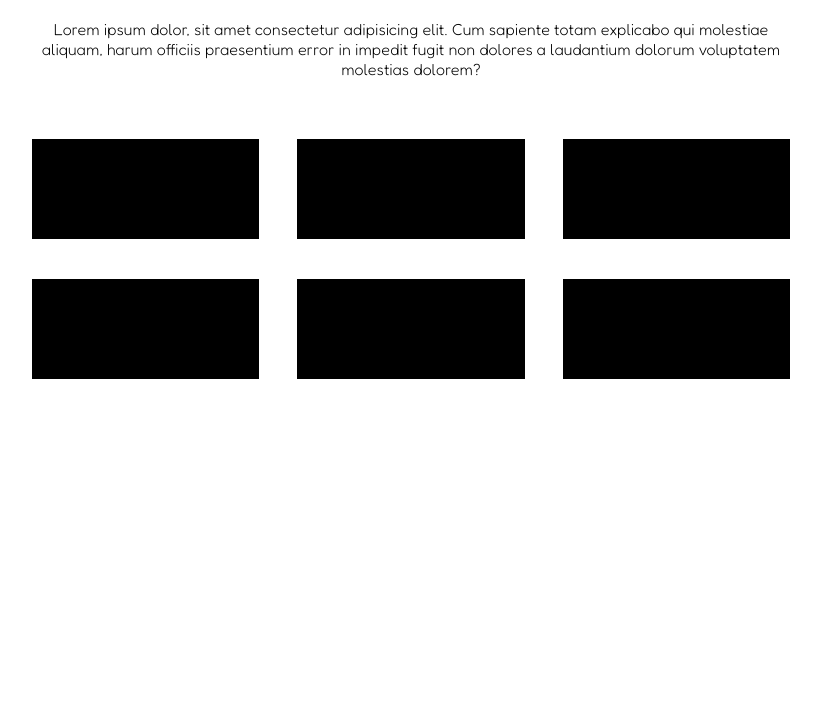
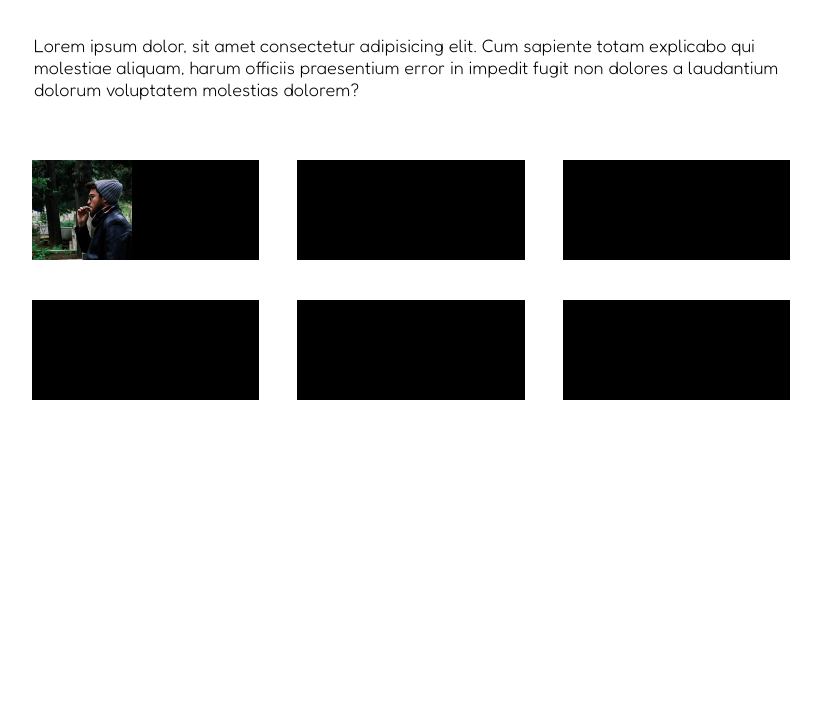
Before and after one commit to RedGuardiaN7/html-css-flex-cards, a plain HTML site: page index.html in a window 1280 px wide. Shown: the part 91-800 px from the top of the page, without its empty margins (229-1050 px from the left). Drawn offline with Linux system fonts and the light colour scheme.

Commit message:
Aggiunto primo flex secondario

```diff
--- a/index.html
+++ b/index.html
@@ -24,7 +24,20 @@
 
         <div class="main-flex-container">
 
-            <div class="flex-item"></div>
+            <div class="flex-item">
+                <div class="secondary-flex-container">
+                    <div>
+                        <img src="./img/male1.png" alt="Immagine di Marco">
+                    </div>
+                    <div class="secondary-flex-item">
+                        <h3 style="margin: 2px">MARCO BIANCHI</h3>
+                        <p>Designer</p>
+                        <p>marcobianchi@gmail.com</p>
+                    </div>
+
+
+                </div>
+            </div>
 
             <div class="flex-item"></div>
 
--- a/style.css
+++ b/style.css
@@ -11,6 +11,11 @@ main {
 h1 {
     color:deeppink;
     margin-bottom: 50px;
+    font-size: 40px;
+}
+
+p{
+    font-size: large;
 }
 
 .main-flex-container {
@@ -27,3 +32,24 @@ h1 {
     height: 100px;
     margin: 20px 0px;
 }
+
+.secondary-flex-container {
+    display: flex;
+    color: white;
+    flex-wrap: wrap;
+}
+
+img {
+    max-width: 100px;
+    object-fit: scale-down;
+    aspect-ratio: 1/1;
+}
+
+.secondary-flex-item {
+    margin: 10px;
+}
+
+.secondary-flex-item h3, p {
+    margin: 2px;
+    text-align: left;
+}
```
